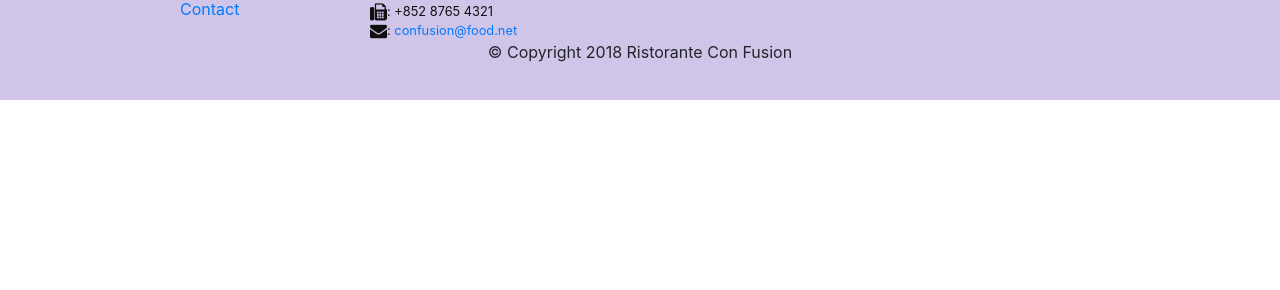
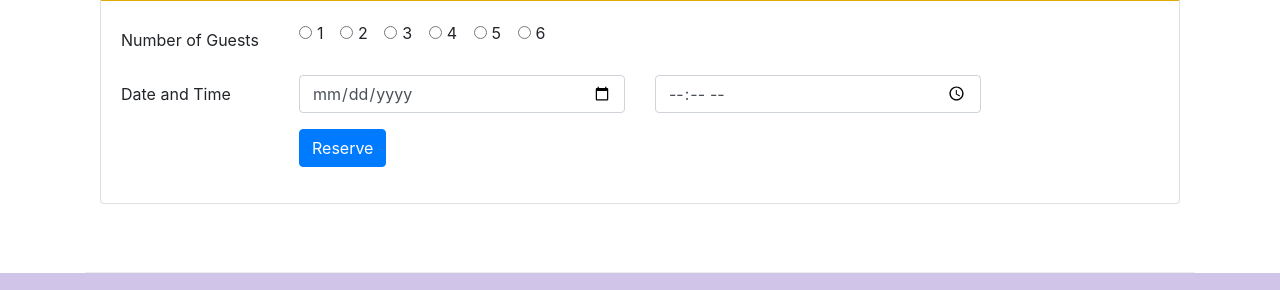
Before and after one commit to jlaidev/Front-End-Web-UI-Frameworks-and-Tools-Bootstrap-4, a website: page conFusion/index.html in a window 1280 px wide. Shown: the part 1661-1951 px from the top of the page. Before the commit the page ends 1761 px from the top, so only its background shows below. Drawn offline with nearby package versions, Linux system fonts and the light colour scheme.

Commit message:
Assignment 2: reserversation form and buttons added

```diff
--- a/conFusion/index.html
+++ b/conFusion/index.html
@@ -50,8 +50,11 @@
                     <h1>Ristorante con Fusion</h1>
                     <p>We take inspiration from the World's best cuisines, and create a unique fusion experience. Our lipsmacking creations will tickle your culinary senses!</p>
                 </div>
-                <div class="col-12 col-sm align-self-center">
+                <div class="col-12 col-sm-3 align-self-center">
                     <img src="img/logo.png" class="img-fluid">
+                </div>
+                <div class="col-12 col-sm-3 align-self-center">
+                    <a class="btn btn-warning btn-block" role="button" href="#reservation-form">Reserve Table</a>
                 </div>
             </div>
         </div>
@@ -66,7 +69,10 @@
                 <div class="media">
                     <img class="d-flex mr-3 img-thumbnail align-self-center" src="img/uthappizza.png" alt="uthappizza">
                     <div class="media-body">
-                        <h2>Uthappizza</h2>
+                        <h2 class="mt-0">Uthappizza
+                            <span class="badge badge-danger">HOT</span>
+                            <span class="badge badge-pill badge-secondary">$4.99</span>
+                        </h2>
                         <p class="d-none d-sm-block">A unique combination of Indian Uthappam (pancake) and Italian pizza, topped with Cerignola olives, ripe vine cherry tomatoes, Vidalia onion, Guntur chillies and Buffalo Paneer.</p>
                     </div>
                 </div>
@@ -82,7 +88,9 @@
                 <div class="media">
                     <img class="d-flex ml-3 order-sm-last img-thumbnail align-self-center" src="img/buffet.png" alt="buffet">
                     <div class="media-body order-sm-first">
-                        <h2>Weekend Grand Buffet</h2>
+                        <h2>Weekend Grand Buffet
+                            <span class="badge badge-danger">NEW</span>
+                        </h2>
                         <p class="d-none d-sm-block">Featuring mouthwatering combinations with a choice of five different salads, six enticing appetizers, six main entrees and five choicest desserts. Free flowing bubbly and soft drinks. All for just $19.99 per person </p>
                     </div>
                 </div>
@@ -100,6 +108,63 @@
                         <h2 class="mt-0">Alberto Somayya</h2>
                         <h4>Executive Chef</h4>
                         <p class="d-none d-sm-block">Award winning three-star Michelin chef with wide International experience having worked closely with whos-who in the culinary world, he specializes in creating mouthwatering Indo-Italian fusion experiences. </p>
+                    </div>
+                </div>
+            </div>
+        </div>
+
+        <div class="row row-content align-items-center">
+            <div class="col-sm">
+                <div class="card" id="reservation-form">
+                    <h3 class="card-header bg-warning text-white">Reserve a Table
+                    </h3>
+                    <div class="card-body">
+                        <form>
+                            <div class="form-group row">
+                                <label for="guests" class="col-md-2 col-form-label">Number of Guests</label>
+                                <div class="col-md-10">
+                                    <div class="form-check form-check-inline">
+                                        <input class="form-check-input" type="radio" name="inlineRadioOptions" id="inlineRadio1" value="option1">
+                                        <label class="form-check-label" for="inlineRadio1">1</label>
+                                    </div>
+                                    <div class="form-check form-check-inline">
+                                        <input class="form-check-input" type="radio" name="inlineRadioOptions" id="inlineRadio2" value="option2">
+                                        <label class="form-check-label" for="inlineRadio2">2</label>
+                                    </div>
+                                    <div class="form-check form-check-inline">
+                                        <input class="form-check-input" type="radio" name="inlineRadioOptions" id="inlineRadio3" value="option3">
+                                        <label class="form-check-label" for="inlineRadio3">3</label>
+                                    </div>
+                                    <div class="form-check form-check-inline">
+                                        <input class="form-check-input" type="radio" name="inlineRadioOptions" id="inlineRadio4" value="option4">
+                                        <label class="form-check-label" for="inlineRadio4">4</label>
+                                    </div>
+                                    <div class="form-check form-check-inline">
+                                        <input class="form-check-input" type="radio" name="inlineRadioOptions" id="inlineRadio5" value="option5">
+                                        <label class="form-check-label" for="inlineRadio5">5</label>
+                                    </div>
+                                    <div class="form-check form-check-inline">
+                                        <input class="form-check-input" type="radio" name="inlineRadioOptions" id="inlineRadio6" value="option6">
+                                        <label class="form-check-label" for="inlineRadio6">6</label>
+                                    </div>
+                                </div>
+                            </div>
+                            <div class="form-group row">
+                                <label for="Datetime" class="col-md-2 col-form-label">Date and Time</label>
+                                <div class="col-md-4">
+                                    <input type="date" class="form-control id="date" name="date" placeholder="Date"></input>
+                                </div>
+                                <div class="col-md-4">
+                                    <input type="time" class="form-control id="time" name="time" placeholder="Time"></input>
+                                </div>
+                            </div>
+                            <div class="form-group row">
+                                <div class="offset-md-2 col-md-10">
+                                    <button type="submit" class="btn btn-primary">Reserve</button>
+                                </div>
+                            </div>
+                        </form>
+                    </div>
                     </div>
                 </div>
             </div>
```
